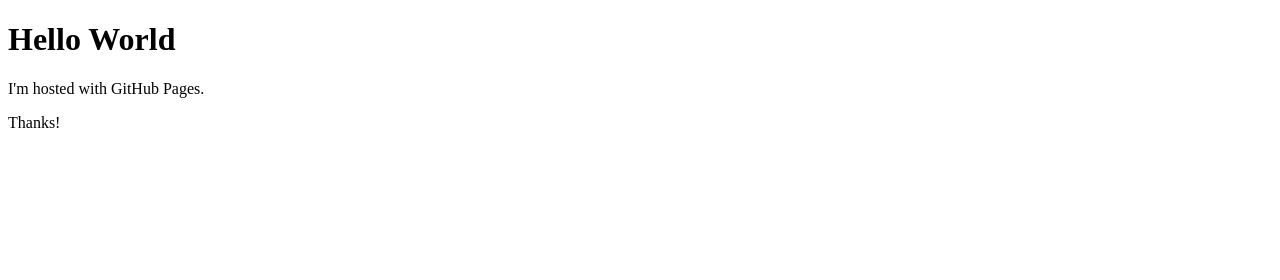
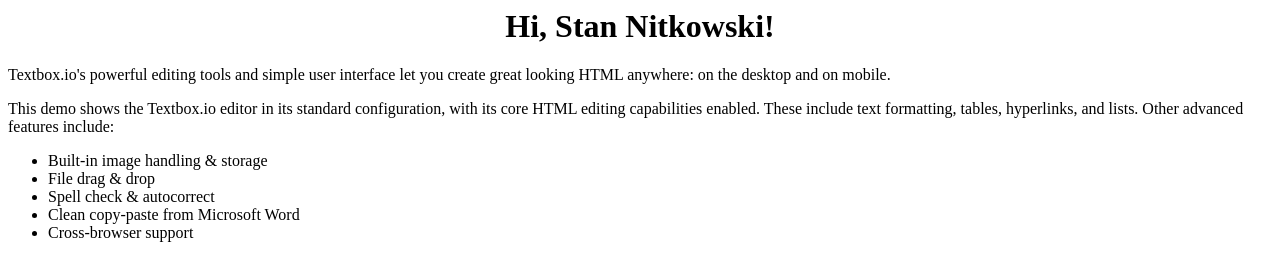
Before and after one commit to nitkowskis/nitkowskis.github.io, a plain HTML site: page index.html in a window 1280 px wide. Drawn offline with Linux system fonts and the light colour scheme.

Commit message:
Update index.html

```diff
--- a/index.html
+++ b/index.html
@@ -1,8 +1,10 @@
-<!DOCTYPE html>
-<html>
-<body>
-<h1>Hello World</h1>
-<p>I'm hosted with GitHub Pages.
-</p>Thanks!
-</body>
-</html>
+<h1 style="text-align: center; ">Hi, Stan Nitkowski!</h1>
+<p>Textbox.io's powerful editing tools and simple user interface let you create great looking HTML anywhere: on the desktop and on mobile.</p>
+<p>This demo shows the Textbox.io editor in its standard configuration, with its core HTML editing capabilities enabled. These include text formatting, tables, hyperlinks, and lists. Other advanced features include:</p>
+<ul>
+  <li>Built-in image handling &amp; storage</li>
+  <li>File drag &amp; drop</li>
+  <li>Spell check &amp; autocorrect</li>
+  <li>Clean copy-paste from Microsoft Word</li>
+  <li>Cross-browser support</li>
+</ul>
```
